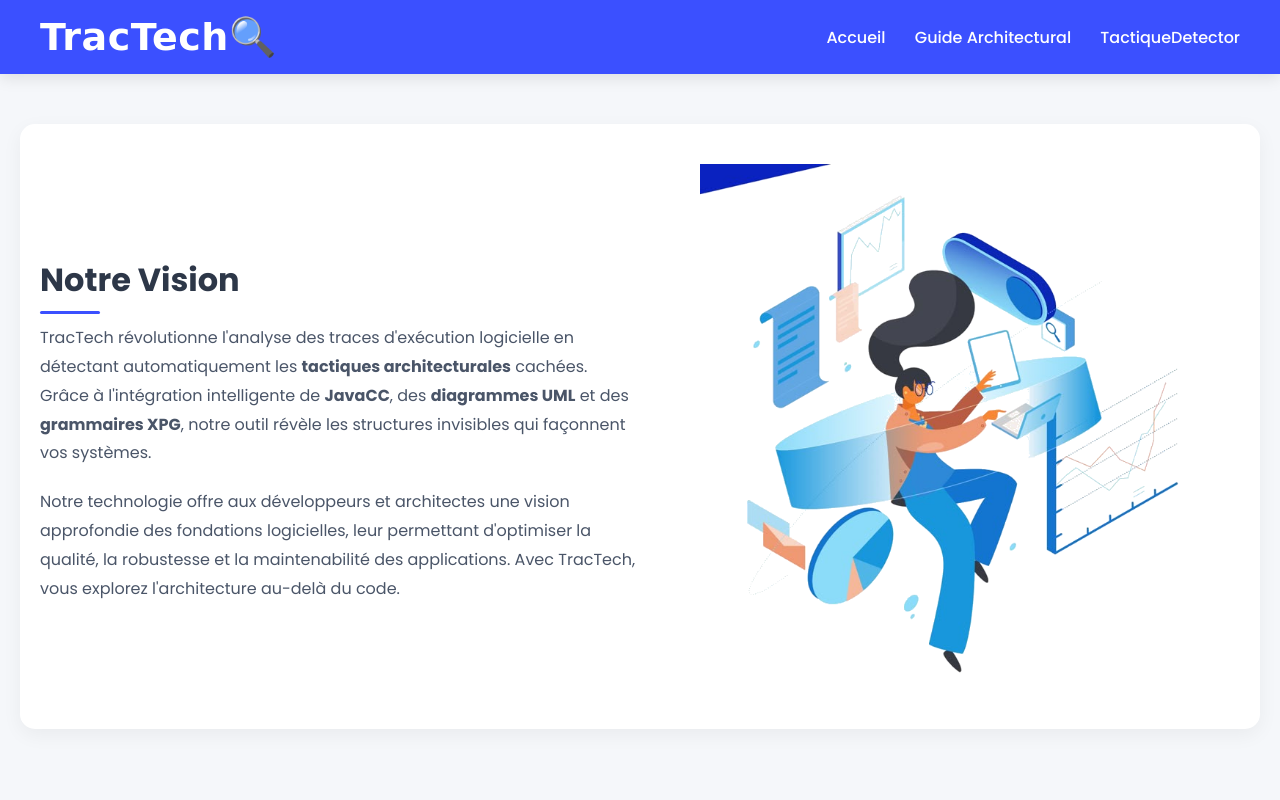
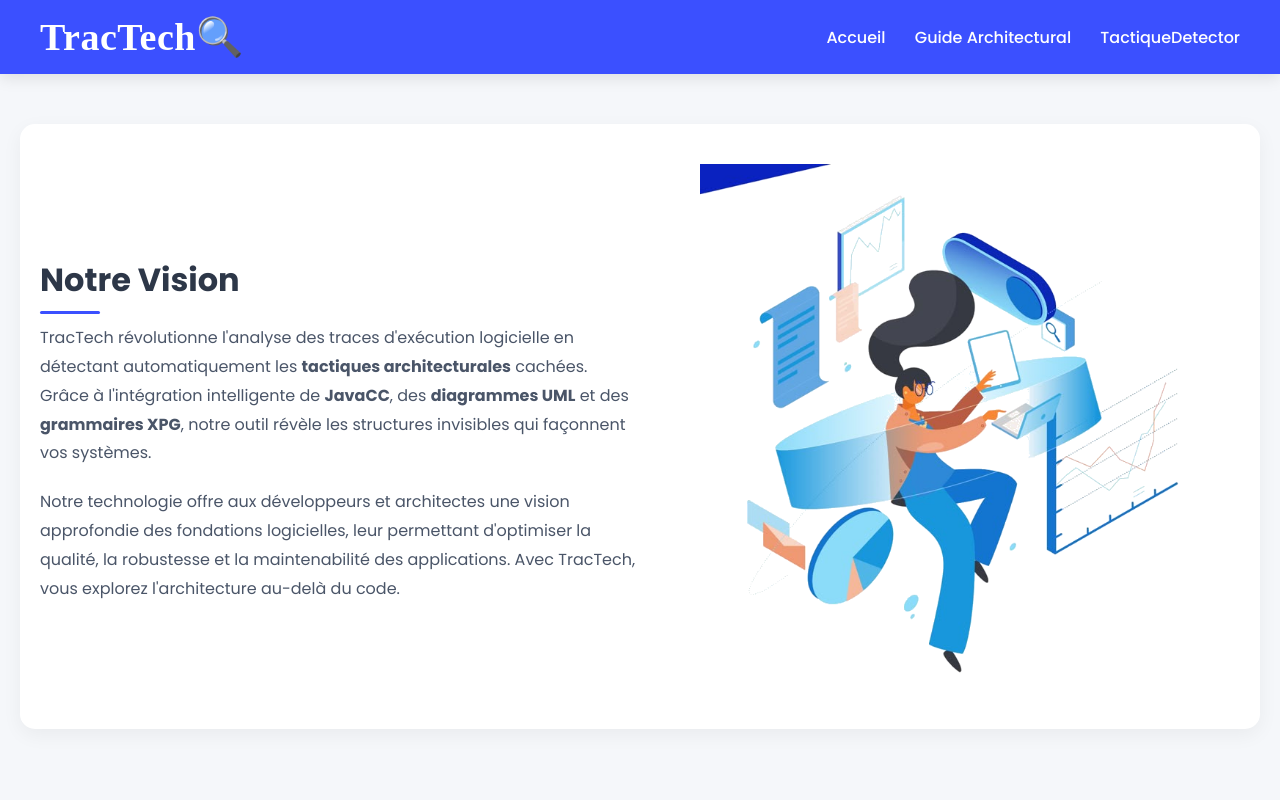
Before and after one commit to Maroua925/Dectection_tactique, a website: page public/home.html in a window 1280 px wide. Shown: the top 800 px of the page. Drawn offline with Linux system fonts and the light colour scheme.

Commit message:
Update home.html

```diff
--- a/public/home.html
+++ b/public/home.html
@@ -26,10 +26,10 @@
         @import url('https://fonts.googleapis.com/css2?family=Playfair+Display:wght@700&display=swap');
 
   .logo {
-    font-size: 38px;  /* Augmenté de 32px à 38px */
+      font-size: 38px;
       font-weight: 700;
       color: white;
-    font-family: 'Forte', 'Playfair Display', cursive;
+      font-family: 'Forte';
       letter-spacing: 0.5px;
       transition: color 0.3s ease;
     }
```
Lines whose indentation alone changed are shown as unchanged.
